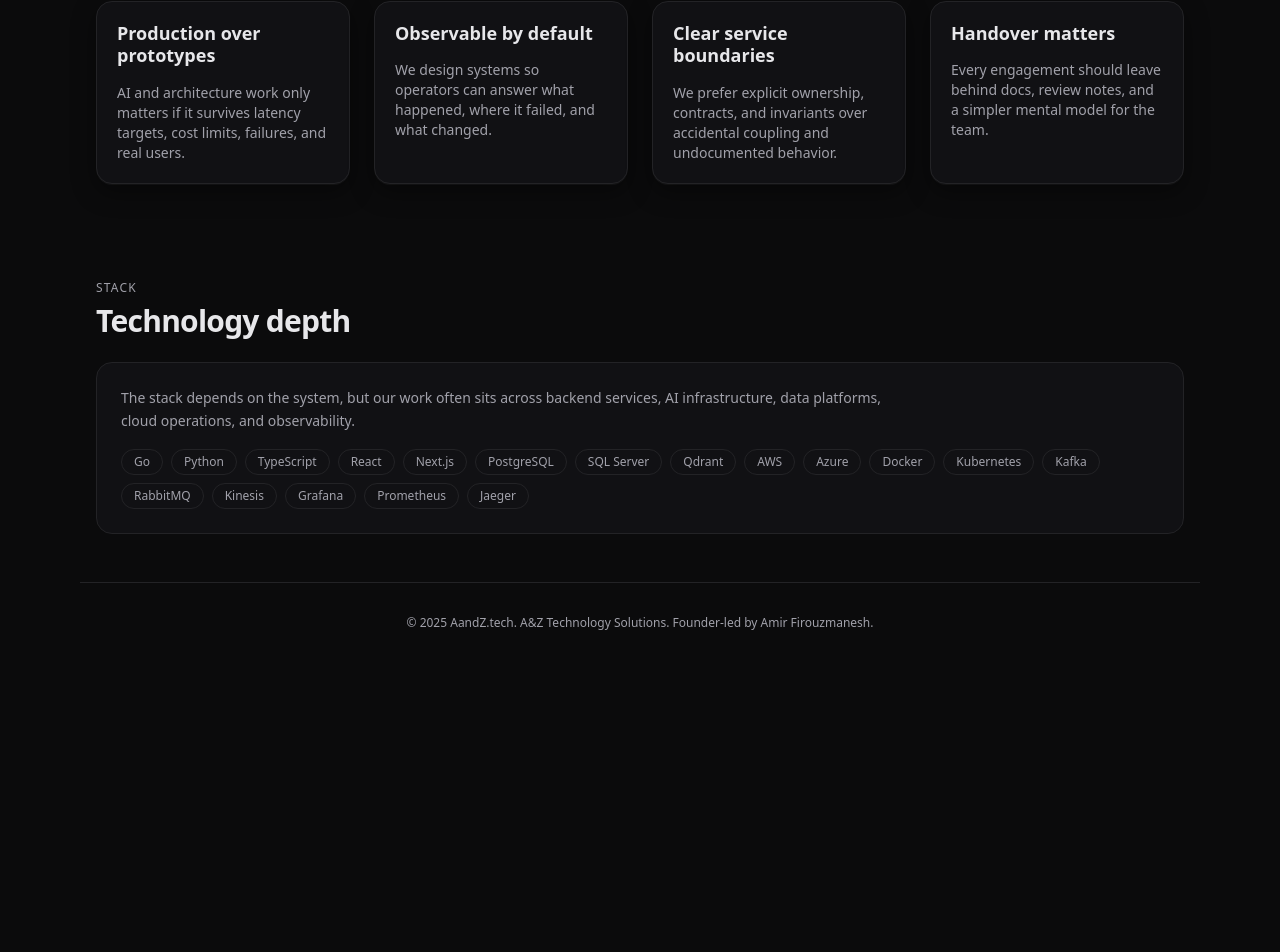
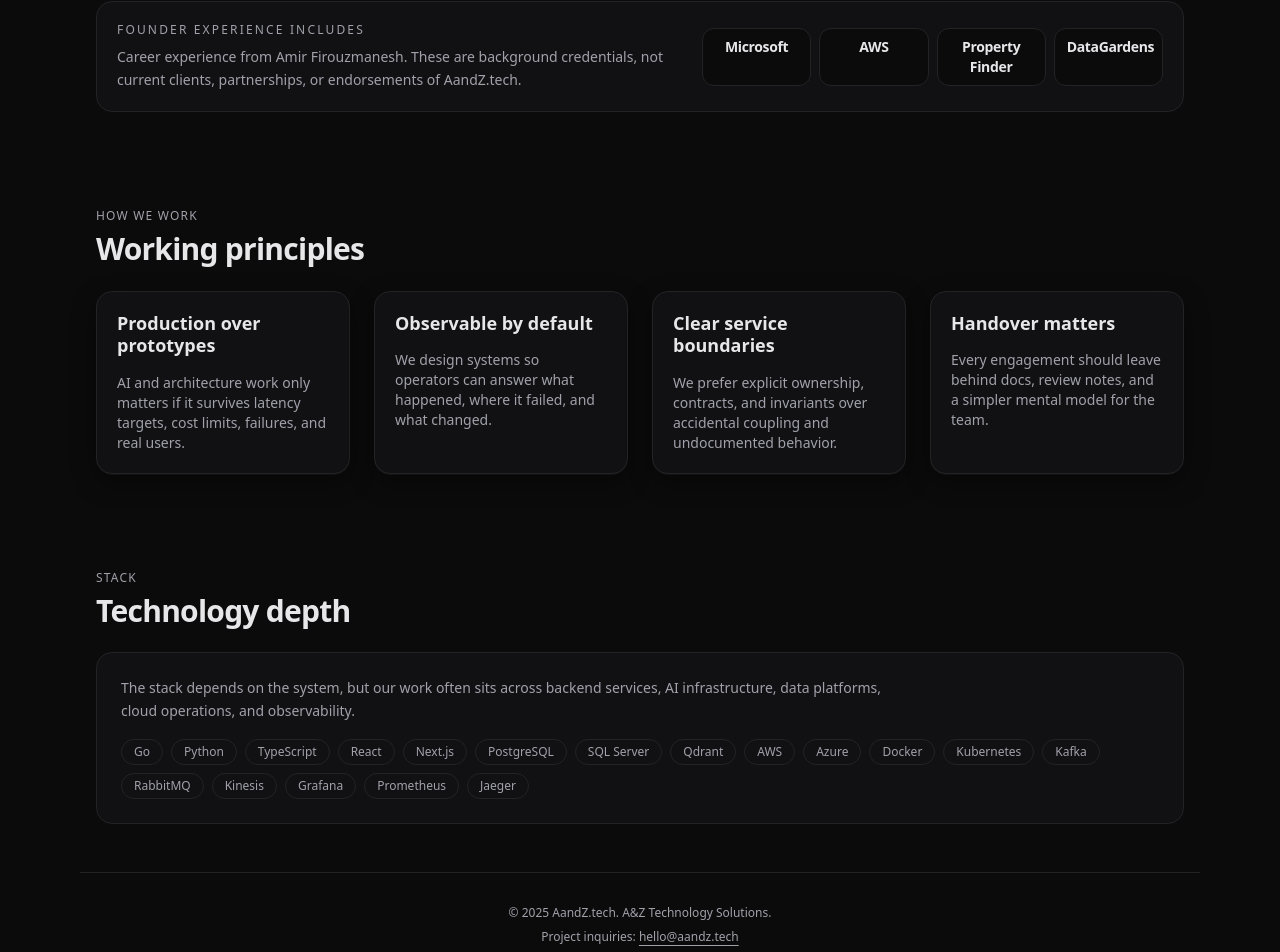
Before and after one commit to amirhf/portfolio, a Next.js app: page /about in a window 1280 px wide. Shown: the part 753-1705 px from the top of the page. Before the commit the page ends 1416 px from the top, so only its background shows below. Built offline with nearby package versions, Linux system fonts and the light colour scheme.

Commit message:
Add conversion and trust surfaces

```diff
--- a/app/about/page.tsx
+++ b/app/about/page.tsx
@@ -4,6 +4,7 @@ import Footer from '@/components/Footer'
 import Section from '@/components/Section'
 import Badge from '@/components/Badge'
 import Card from '@/components/Card'
+import FounderExperienceStrip from '@/components/FounderExperienceStrip'
 
 const principles = [
   {
@@ -134,6 +135,10 @@ export default function About() {
           </div>
         </Section>
 
+        <Section title="Experience context" eyebrow="Trust">
+          <FounderExperienceStrip />
+        </Section>
+
         <Section title="Working principles" eyebrow="How we work">
           <div className="grid gap-6 md:grid-cols-4">
             {principles.map((principle) => (
--- a/app/contact/page.tsx
+++ b/app/contact/page.tsx
@@ -97,9 +97,16 @@ export default async function Contact({
               <h3 className="font-semibold text-ink">What happens next</h3>
               <ul className="mt-3 list-disc space-y-2 pl-5">
                 <li>We review the context and look for the highest-leverage next step.</li>
-                <li>You hear back by email within 1-2 business days.</li>
+                <li>You hear back from an AandZ.tech email within 1-2 business days.</li>
                 <li>If there is a fit, we shape a focused engagement around a clear outcome.</li>
               </ul>
+              <p className="mt-4 text-xs leading-relaxed">
+                Prefer email? Send project context to{' '}
+                <a className="underline underline-offset-4 hover:text-ink" href="mailto:hello@aandz.tech">
+                  hello@aandz.tech
+                </a>
+                .
+              </p>
               <div className="mt-6 border-t border-line pt-4">
                 <h3 className="font-semibold text-ink">Good signals to include</h3>
                 <ul className="mt-3 list-disc space-y-2 pl-5">
--- a/app/page.tsx
+++ b/app/page.tsx
@@ -6,6 +6,8 @@ import Stat from '@/components/Stat'
 import Badge from '@/components/Badge'
 import Card from '@/components/Card'
 import Reveal from '@/components/Reveal'
+import FAQ from '@/components/FAQ'
+import FounderExperienceStrip from '@/components/FounderExperienceStrip'
 
 const services = [
   {
@@ -204,16 +206,10 @@ export default function Page() {
               </div>
             </Reveal>
           </div>
+        </Section>
 
-          <div className="mt-8 flex flex-wrap items-center gap-4 border-t border-white/5 pt-4 text-ink-muted text-sm">
-            <span className="font-medium text-ink">Founder experience includes</span>
-            <div className="flex flex-wrap items-center gap-4 opacity-80">
-              <span>Microsoft</span>
-              <span>Amazon Web Services</span>
-              <span>Property Finder</span>
-              <span>DataGardens</span>
-            </div>
-          </div>
+        <Section id="founder-experience" title="Founder-led experience, clearly framed" eyebrow="Trust">
+          <FounderExperienceStrip />
         </Section>
 
         <Section id="proof-strip" title="Proof across AI, cloud, and distributed systems" eyebrow="Evidence">
@@ -287,6 +283,10 @@ export default function Page() {
           </div>
         </Section>
 
+        <Section id="faq" title="Common questions" eyebrow="FAQ">
+          <FAQ />
+        </Section>
+
         <Section id="contact" title="Need senior help on a production system?" eyebrow="Start">
           <div className="flex flex-col gap-4 rounded-2xl border border-line bg-surface p-6 md:flex-row md:items-center md:justify-between">
             <p className="max-w-2xl text-ink-muted">
--- /dev/null
+++ b/components/FAQ.tsx
@@ -0,0 +1,35 @@
+const faqs = [
+  {
+    question: 'How does the small specialist studio model work?',
+    answer:
+      'AandZ.tech stays senior and focused. Amir leads the technical direction and implementation, then brings in trusted specialists only when a project needs added capacity.',
+  },
+  {
+    question: 'What project sizes are a fit?',
+    answer:
+      'The best fit is a focused delivery window: architecture reviews, AI MVPs, production hardening, service-boundary work, or fractional principal engineer support.',
+  },
+  {
+    question: 'Can you work with our existing engineering team?',
+    answer:
+      'Yes. Most engagements are designed to support an internal product or platform team with design docs, implementation help, review habits, and clear handover.',
+  },
+  {
+    question: 'Do you implement or only advise?',
+    answer:
+      'Both. We can advise on architecture, but the strongest fit is hands-on work where strategy, implementation, testing, observability, and handover stay connected.',
+  },
+]
+
+export default function FAQ() {
+  return (
+    <div className="grid gap-4 md:grid-cols-2">
+      {faqs.map((item) => (
+        <details key={item.question} className="rounded-2xl border border-line bg-surface p-5">
+          <summary className="cursor-pointer text-sm font-semibold text-ink">{item.question}</summary>
+          <p className="mt-3 text-sm leading-relaxed text-ink-muted">{item.answer}</p>
+        </details>
+      ))}
+    </div>
+  )
+}
--- a/components/Footer.tsx
+++ b/components/Footer.tsx
@@ -1,7 +1,13 @@
 export default function Footer() {
   return (
     <footer className="border-t border-line py-8 text-center text-xs text-ink-muted">
-      © {new Date().getFullYear()} AandZ.tech. A&amp;Z Technology Solutions. Founder-led by Amir Firouzmanesh.
+      <div>© {new Date().getFullYear()} AandZ.tech. A&amp;Z Technology Solutions.</div>
+      <div className="mt-2">
+        Project inquiries:{' '}
+        <a className="underline underline-offset-4 hover:text-ink" href="mailto:hello@aandz.tech">
+          hello@aandz.tech
+        </a>
+      </div>
     </footer>
   )
 }
--- /dev/null
+++ b/components/FounderExperienceStrip.tsx
@@ -0,0 +1,27 @@
+const organizations = ['Microsoft', 'AWS', 'Property Finder', 'DataGardens']
+
+export default function FounderExperienceStrip() {
+  return (
+    <div className="rounded-2xl border border-line bg-surface p-5">
+      <div className="flex flex-col gap-4 md:flex-row md:items-center md:justify-between">
+        <div>
+          <div className="text-xs uppercase tracking-[0.18em] text-ink-muted">Founder experience includes</div>
+          <p className="mt-2 max-w-2xl text-sm leading-relaxed text-ink-muted">
+            Career experience from Amir Firouzmanesh. These are background credentials, not current clients,
+            partnerships, or endorsements of AandZ.tech.
+          </p>
+        </div>
+        <div className="grid grid-cols-2 gap-2 sm:grid-cols-4 md:min-w-[420px]">
+          {organizations.map((organization) => (
+            <div
+              key={organization}
+              className="rounded-xl border border-line bg-bg px-3 py-2 text-center text-sm font-semibold tracking-tight text-ink"
+            >
+              {organization}
+            </div>
+          ))}
+        </div>
+      </div>
+    </div>
+  )
+}
--- a/components/projects/ProjectPage.tsx
+++ b/components/projects/ProjectPage.tsx
@@ -18,6 +18,22 @@ export default function ProjectPage({ children }: { children: ReactNode }) {
             </Link>
           </div>
           {children}
+          <section className="rounded-2xl border border-line bg-surface p-6">
+            <div className="flex flex-col gap-4 md:flex-row md:items-center md:justify-between">
+              <div>
+                <h2 className="text-lg font-semibold text-ink">Need help with a similar system?</h2>
+                <p className="mt-2 max-w-2xl text-sm leading-relaxed text-ink-muted">
+                  Share the product goal, technical risk, and timeline. We will map the right next step from there.
+                </p>
+              </div>
+              <Link
+                href="/contact"
+                className="inline-flex justify-center rounded-xl bg-brand px-4 py-2 text-sm font-medium text-black hover:brightness-110 focus-visible:ring-2 ring-brand/60 outline-none"
+              >
+                Start a project
+              </Link>
+            </div>
+          </section>
         </div>
       </main>
       <Footer />
```
Also changed, not shown: 1 other file (tests, documents, lock files or other folders).
